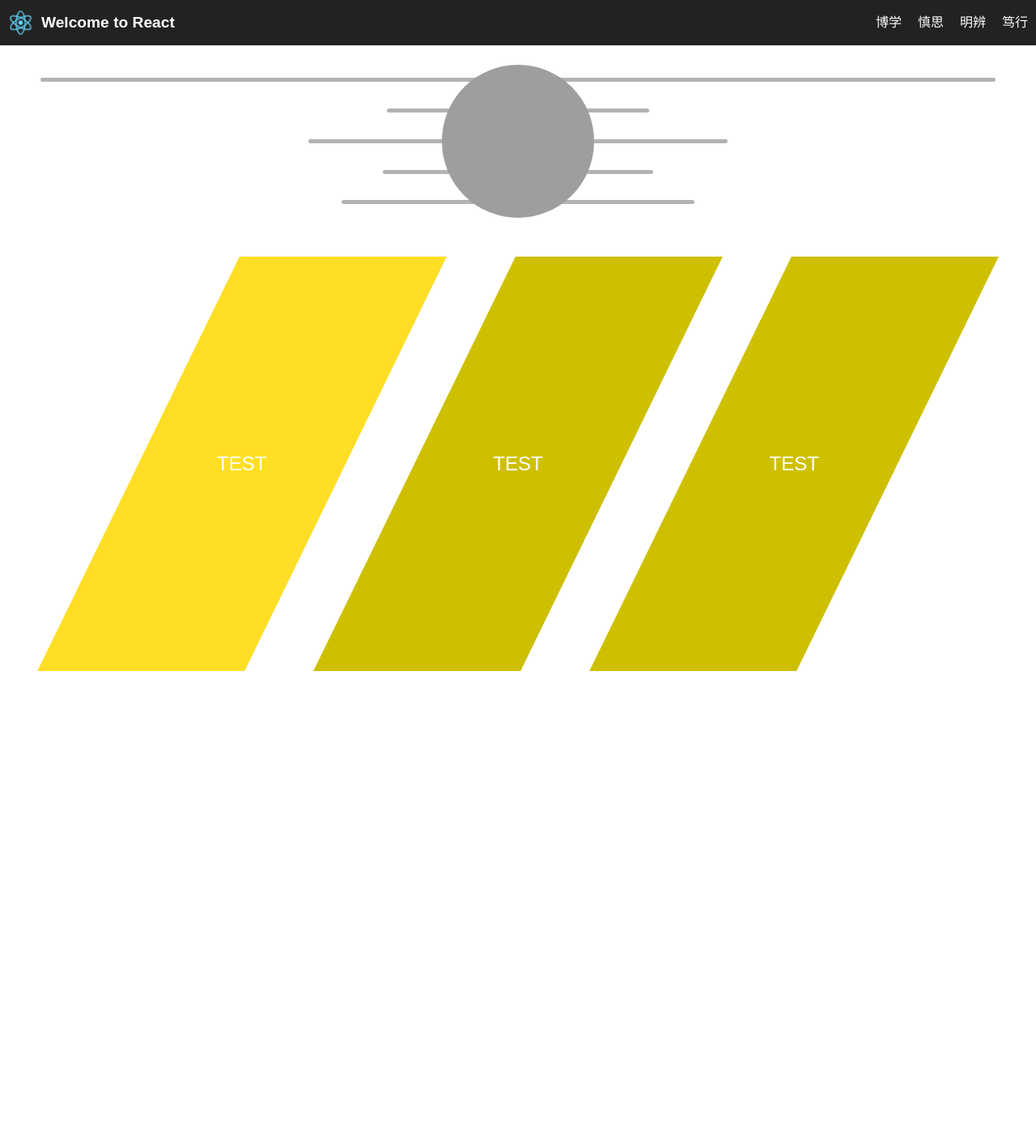
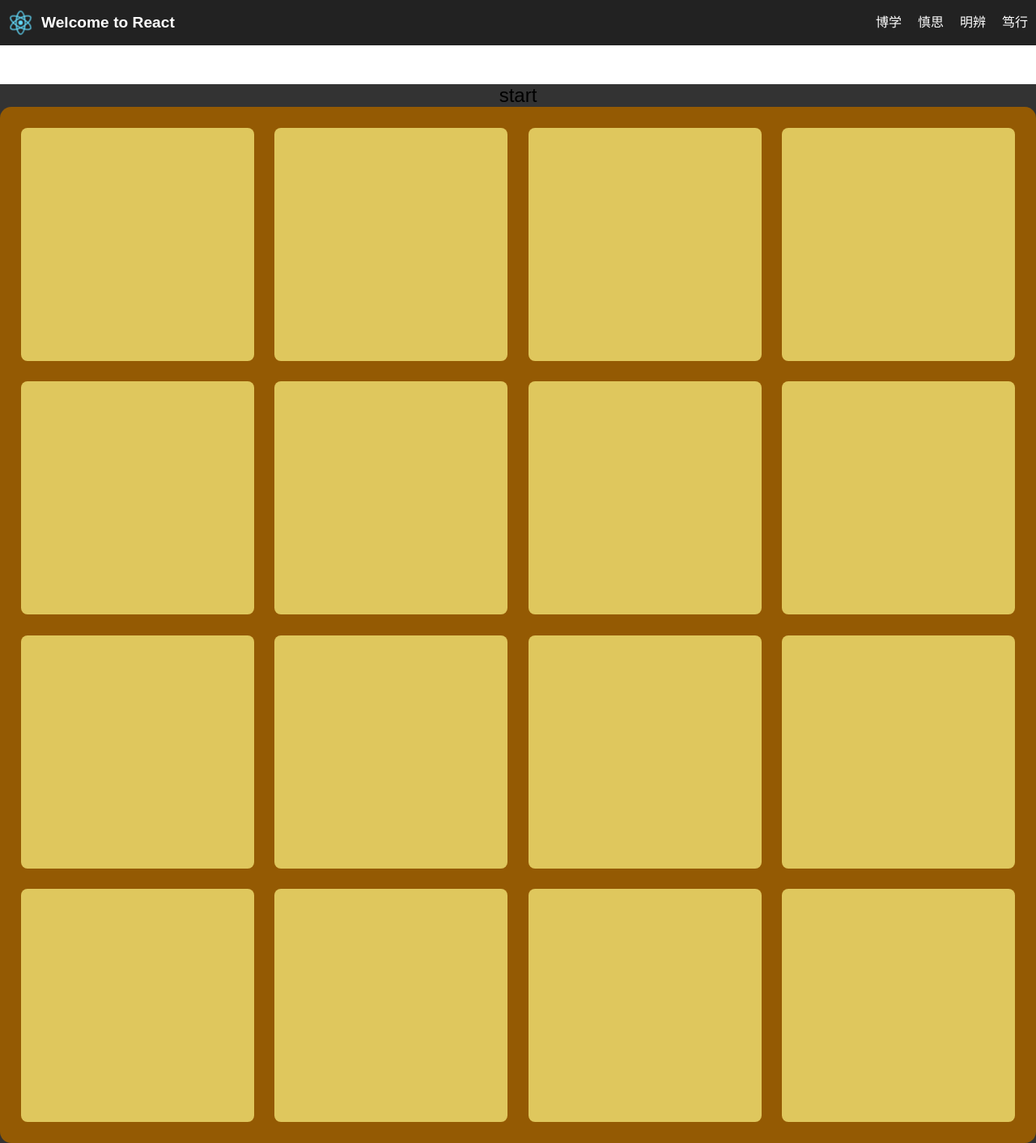
Before and after one commit to TGuoW/react-website, a React app: page /2048 in a window 1280 px wide. Shown: the whole page at 81% size. Before the commit the page ends 829 px from the top, so only its background shows below. Built offline with nearby package versions, Linux system fonts and the light colour scheme; grey boxes are pictures that could not be loaded; a small style sheet from the web is missing.

Commit message:
add 2048

```diff
--- a/src/App.tsx
+++ b/src/App.tsx
@@ -1,4 +1,5 @@
 import * as React from 'react';
+import My2048 from './components/2048'
 import Body from './components/body'
 import Header from './components/header'
 
@@ -8,11 +9,12 @@ class App extends React.Component {
   public render() {
     return (
       <BrowserRouter>
-      <div className="App">
-        <Header/>
-        <Route path="/" component={Body}/>
-        <Route path="/Home" component={Body}/>
-      </div>
+        <div className="App">
+          <Header/>
+          <Route path="/" exact={true} component={Body}/>
+          <Route path="/Home" component={Body}/>
+          <Route path="/2048" component={My2048}/>
+        </div>
       </BrowserRouter>
     );
   }
--- a/src/components/2048.tsx
+++ b/src/components/2048.tsx
@@ -0,0 +1,66 @@
+import * as React from 'react'
+import '../style/2048.less'
+import Game from './2048/Game'
+
+interface Istate {
+  Game: Game,
+  cubeQueue: any[],
+  matrixAttr: any,
+  isShowEnd: boolean
+}
+
+class My2048 extends React.Component {
+  public state: Istate
+
+  constructor (props: any) {
+    super(props)
+    this.state = {
+      Game: new Game([4, 4], () => null),
+      cubeQueue: [],
+      isShowEnd: false,
+      matrixAttr: {},
+    }
+  }
+
+  public componentDidMount () {
+    this.setState({
+      Game: new Game([4, 4], (cubeQueue: any[], matrixAttr: any, isShowEnd: boolean): void => {
+        this.setState({
+          'cubeQueue': cubeQueue,
+          'isShowEnd': isShowEnd,
+          'matrixAttr': matrixAttr
+        })
+      })
+    })
+  }
+
+  public render() {
+    return (
+      <div className="bg">
+        <div className="method-items" onClick={this.state.Game.start}>
+          start
+        </div>
+        <div className="table">
+          <div className="box">
+            {[0, 1, 2, 3].map((item, i) => (
+              <div key={i}>
+                {[0, 1, 2, 3].map((ele, j) => (<div key={j} className={'cell position' + i + '-' + j}/>))}
+              </div>
+            ))}
+            {this.state.cubeQueue.map((item, index) => {
+              return (
+                <div key={index}
+                  className={'cube position' + item.nowPos[0] + '-' + item.nowPos[1] + ' ' + item.class + (item.value ? ' top-index' : '')}>
+                  { item.isShow ? (<div>{item.value}</div>) : ''}
+                  {/* <div>{item.value}</div> */}
+                </div>
+              )
+            })}
+          </div>
+        </div>
+      </div>
+    );
+  }
+}
+
+export default My2048;
--- a/src/components/2048/Cube.ts
+++ b/src/components/2048/Cube.ts
@@ -15,14 +15,14 @@ class Cube {
       this.class = 'cube-' + this.value
     }, 150)
   }
-  public combine () {
+  public combine = () => {
     this.value *= 2
     this.class = 'cube-' + this.value + ' animation'
     setTimeout(() => {
       this.class = 'cube-' + this.value
     }, 150)
   }
-  public zero (posCube: Cube) {
+  public zero = (posCube: Cube) => {
     this.dieCube = posCube
     this.static = 'die'
     this.class = 'cube-' + this.value * 2
@@ -31,7 +31,7 @@ class Cube {
       this.isShow = false
     }, 150)
   }
-  public setPos (arr: number[]) {
+  public setPos = (arr: number[]) => {
     if (this.nowPos) {
       this.prevPos = [...this.nowPos]
     }
--- a/src/components/2048/Game.ts
+++ b/src/components/2048/Game.ts
@@ -14,6 +14,9 @@ const compareMatrix = (matrix1: any, matrix2: any) => {
   let flag = true
   for (let i = 0; i < matrix1.length; i++) {
     for (let j = 0; j < matrix1[i].length; j++) {
+      if (matrix2[i][j] === undefined) {
+        continue
+      }
       if (matrix1[i][j] !== matrix2[i][j].value) {
         flag = false
       }
@@ -62,6 +65,7 @@ const checkIsEnd = (matrix: any, extraCubeNumber: number) => {
 }
 
 class Game {
+  public initArr: number[]
   public matrix: any[][] = []
   public matrixAttr: any = {
     score: 0
@@ -70,21 +74,24 @@ class Game {
   public event: Event
   public score: Score
   public callback: (cubeQueue: Cube[], matrixAttr: any, show: boolean) => void
-  constructor (obj: any, callback: () => void) {
-    for (let i = 0; i < obj[0]; i++) {
+  constructor (initArr: any, callback: any) {
+    this.initArr = initArr
+    this.callback = callback
+  }
+  public start = () => {
+    const self = this
+    this.event = new Event()
+    this.score = new Score(this.matrixAttr)
+    for (let i = 0; i < this.initArr[0]; i++) {
       this.matrix.push(new Array(4))
-      for (let j = 0; j < obj[1]; j++) {
+      for (let j = 0; j < this.initArr[1]; j++) {
         this.matrix[i][j] = new Cube(0)
       }
     }
-    this.event = new Event()
-    this.score = new Score(this.matrixAttr)
-    this.callback = callback
+    this.cubeQueue = []
     this.callback(this.cubeQueue, this.matrixAttr, false)
-  }
-  public start () {
-    const self = this
     this.addCube()
+    console.log(this.cubeQueue[0])
     document.onkeydown = (e) => {
       const matrix = deepClone(self.matrix)
       switch (e.key) {
@@ -112,12 +119,13 @@ class Game {
       }
     }
   }
-  public end () {
+  public end = () => {
     this.callback(this.cubeQueue, this.matrixAttr, true)
     console.log('end')
     document.onkeydown = null
   }
-  public addCube () {
+  // TODO: fix add bug
+  public addCube = () => {
     console.log('add')
     const value: number = Math.random() > 0.5 ? 4 : 2
     const newCube = new Cube(value)
@@ -130,27 +138,28 @@ class Game {
         }
       })
     })
+    const index = Math.floor(Math.random() * tmp.length)
+    this.matrix[tmp[index].x][tmp[index].y] = newCube
+
     this.cubeQueue.forEach((element) => {
       if (element.static === 'die') {
-        const pos: number[] = element.nowPos
+        const pos: number[] = [tmp[index].x, tmp[index].y]
         element = new Cube(0)
         element.setPos(pos)
       }
     })
-    const index = Math.floor(Math.random() * tmp.length)
-    this.matrix[tmp[index].x][tmp[index].y] = newCube
 
     let flag = false
     for (let i = 0; i < this.cubeQueue.length; i++) {
       if (this.cubeQueue[i].static === 'die') {
         this.cubeQueue[i].setPos([tmp[index].x, tmp[index].y])
-        this.cubeQueue.splice(i, 1, newCube)
+        this.cubeQueue.splice(i, 1)
         flag = true
         break
       }
       if (this.cubeQueue[i].nowPos[0] === tmp[index].x && this.cubeQueue[i].nowPos[1] === tmp[index].y) {
         console.log('success')
-        this.cubeQueue.splice(i, 1, newCube)
+        this.cubeQueue.splice(i, 1)
         flag = true
         break
       }
@@ -160,14 +169,14 @@ class Game {
     }
 
     newCube.setPos([tmp[index].x, tmp[index].y])
-    this.matrix.splice(tmp[index].x, 1, this.matrix[tmp[index].x])
+    // this.matrix.splice(tmp[index].x, 1, this.matrix[tmp[index].x])
     this.callback(this.cubeQueue, this.matrixAttr, false)
     if (!checkIsEnd(this.matrix, tmp.length)) {
       this.end()
     }
     return
   }
-  public removeCube (index: number) {
+  public removeCube = (index: number) => {
     this.cubeQueue[index].zero(this.cubeQueue[index])
   }
 }
--- a/src/components/2048/Score.ts
+++ b/src/components/2048/Score.ts
@@ -29,7 +29,7 @@ class Score {
     this.score = 0
     this.matrixAttr = matrixAttr
   }
-  public render (oldMatrix: any, newMatrix: any) {
+  public render = (oldMatrix: any, newMatrix: any) => {
     const oldObj = {}
     const newObj = {}
     oldMatrix.forEach((element: any[]) => {
--- a/src/components/body.tsx
+++ b/src/components/body.tsx
@@ -2,6 +2,8 @@ import * as React from 'react'
 import {Motion, spring, StaggeredMotion } from 'react-motion'
 import '../style/body.less'
 import ImgCover from './imgCover'
+
+import { Link } from 'react-router-dom';
 
 interface Idetail {
   title: string,
@@ -65,12 +67,13 @@ class Body extends React.Component {
                       <ul>
                         {interpolatingStyles.map((item: any, i: number) => {
                           return (
+                            <Link to="/2048" key={i}>
                             <li
-                              key={i}
                               style={{marginLeft: `${item.marginLeft}vw`}}>
                               <div className="title">{ props.tabDetail[i].title }</div>
                               <div className="content">{ props.tabDetail[i].content }</div>
                             </li>
+                            </Link>
                           )
                         })}
                       </ul>
--- /dev/null
+++ b/src/style/2048.less
@@ -0,0 +1,216 @@
+@keyframes conbineCube {
+    from {
+      transform: scale(1)
+    }
+    50% {
+      transform: scale(1.1)
+    }
+    to {
+      transform: scale(1)
+    }
+  }
+  .animation {
+    animation: conbineCube 0.15s;
+  }
+  .bg {
+    position: relative;
+    width: 100%;
+    // height: 100%;
+    // min-height: 420px;
+    min-width: 16rem;
+    background: rgb(51, 51, 51);
+  }
+  .btn-group {
+    position: absolute;
+    top: 60px;
+    left: 60px;
+    width: auto;
+  }
+  .information {
+    position: absolute;
+    top: 0;
+    right: 0;
+    width: auto;
+    font-size: 36px;
+    font-family: NeonTech !important;
+    .score {
+      color: #fff;
+      margin: 20px;
+      width: 200px;
+      right: 0;
+      position: absolute;
+    }
+    .end-info {
+      color: #fff;
+      margin: 20px;
+      margin-top: 160px;
+      .over {
+        font-size: 48px;
+        color: rgb(255, 174, 0);
+      }
+    }
+  }
+  .table {
+    font-family: NeonTech;
+    font-size: 32px;
+    height: 100vw;
+    // min-width: 420px;
+    width: 100%;
+    background: rgb(148, 90, 3);
+    // padding: 16px;
+    border-radius: 14px;
+    margin: auto;
+    .box {
+      position: relative;
+      top: 0;
+      width: 100%;
+      height: 100vw;
+    }
+    .cell {
+      position: absolute;
+      width: 22.5%;
+      height: 22.5vw;
+      text-align: center;
+      background: rgb(223, 199, 93);
+      border-radius: 8px;
+    }
+    .top-index {
+      z-index: 10;
+    }
+    // .animation {
+    //   animation: conbineCube 0.15s infinite;
+    // }
+    .cube {
+      position: absolute;
+      width: 22.5%;
+      height: 22.5vw;
+      background: rgb(223, 199, 93);
+      border-radius: 8px;
+      text-align: center;
+      transition: all 0.15s;
+      div {
+        position: absolute;
+        width: 100%;
+        height: 100%;
+        line-height: 22.5vw;
+        right: 0;
+        left: 0;
+        top: 0;
+        bottom: 0;
+        margin: auto;
+      }
+    }
+    .cube-2 {
+      background: rgb(248, 215, 26);
+    }
+    .cube-4 {
+      background: rgb(204, 241, 37);
+    }
+    .cube-8 {
+      background: rgb(241, 159, 37);
+    }
+    .cube-16 {
+      background: rgb(241, 136, 37);
+    }
+    .cube-32 {
+      background: rgb(241, 95, 37);
+    }
+    .cube-64 {
+      background: rgb(241, 37, 37);
+    }
+    .cube-128 {
+      background: rgb(125, 37, 241);
+    }
+    .cube-256 {
+      background: rgb(57, 37, 241);
+    }
+    .cube-512 {
+      background: rgb(37, 193, 241);
+    }
+    .cube-1024 {
+      background: rgb(37, 241, 122);
+    }
+    .cube-2048 {
+      background: rgb(67, 236, 0);
+    }
+    .cube-4096 {
+      background: rgb(3, 71, 148);
+    }
+    .cube-8192 {
+      background: rgb(1, 92, 54);
+    }
+    .cube-16384 {
+      background: rgb(95, 53, 43);
+    }
+    .cube-32768 {
+      background: rgb(133, 133, 133);
+    }
+    .cube-32768 {
+      background: rgb(255, 255, 255);
+    }
+    .position0-0 {
+      left: 2%;
+      top: 2%;
+    }
+    .position0-1 {
+      left: 26.5%;
+      top: 2%;
+    }
+    .position0-2 {
+      left: 51%;
+      top: 2%;
+    }
+    .position0-3 {
+      left: 75.5%;
+      top: 2%;
+    }
+    .position1-0 {
+      top: 26.5%;
+      left: 2%;
+    }
+    .position1-1 {
+      top: 26.5%;
+      left: 26.5%;
+    }
+    .position1-2 {
+      top: 26.5%;
+      left: 51%;
+    }
+    .position1-3 {
+      top: 26.5%;
+      left: 75.5%;
+    }
+    .position2-0 {
+      top: 51%;
+      left: 2%;
+    }
+    .position2-1 {
+      top: 51%;
+      left: 26.5%;
+    }
+    .position2-2 {
+      top: 51%;
+      left: 51%;
+    }
+    .position2-3 {
+      top: 51%;
+      left: 75.5%;
+    }
+    .position3-0 {
+      top: 75.5%;
+      left: 2%;
+    }
+    .position3-1 {
+      top: 75.5%;
+      left: 26.5%;
+    }
+    .position3-2 {
+      top: 75.5%;
+      left: 51%;
+    }
+    .position3-3 {
+      top: 75.5%;
+      left: 75.5%;
+    }
+
+  }
--- a/src/style/body.less
+++ b/src/style/body.less
@@ -59,11 +59,13 @@
       text-align: left;
       padding: 0.5vw;
       cursor: pointer;
+      text-decoration: none;
       &:hover {
         background: rgb(223, 223, 223);
       }
       .title {
         font-weight: bolder;
+        text-decoration: none;
       }
       .content {
         font-size: 14px;
```
Also changed, not shown: src/components/2048/MatrixContainer.ts (+4 -4 lines).
